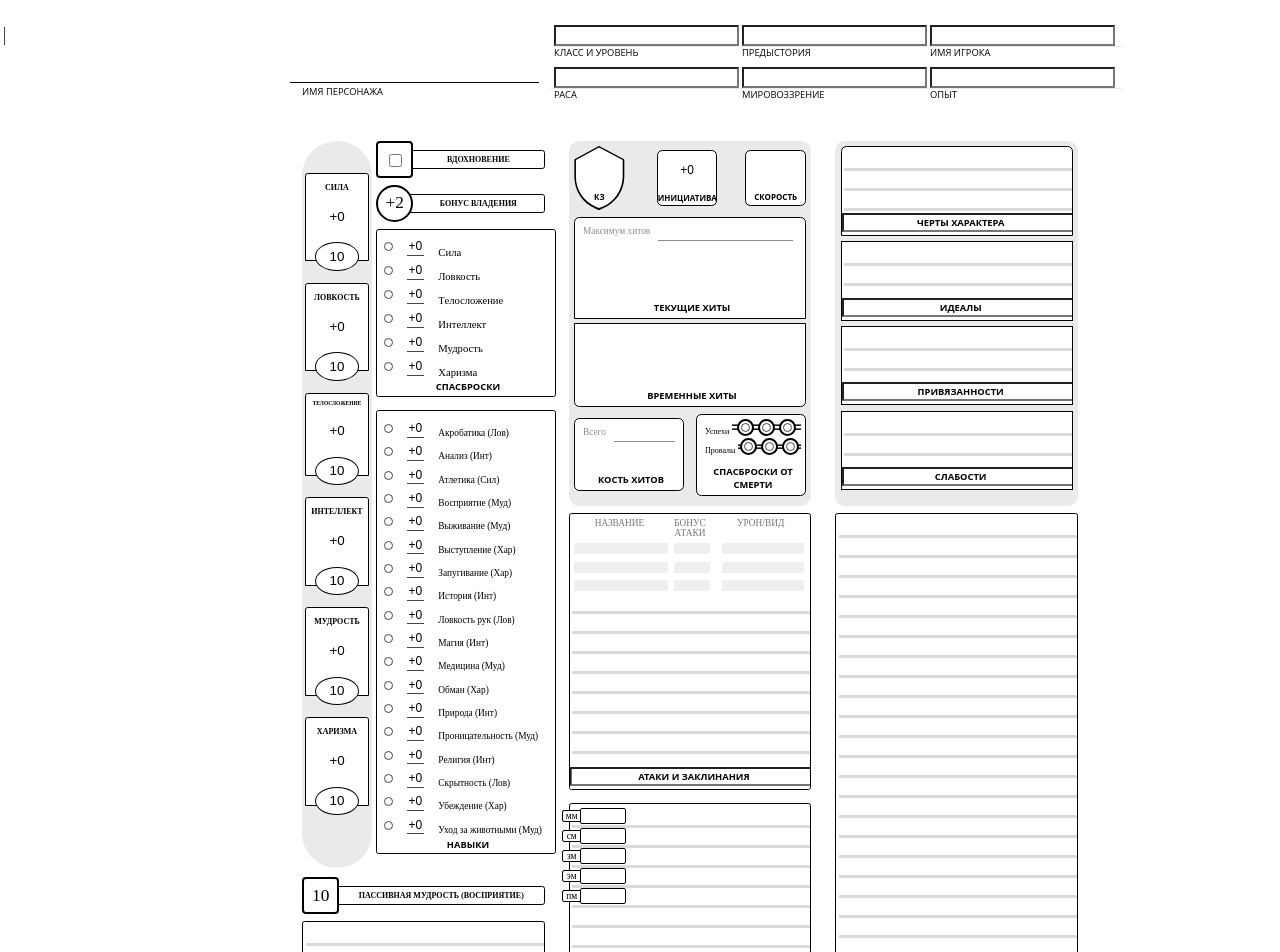
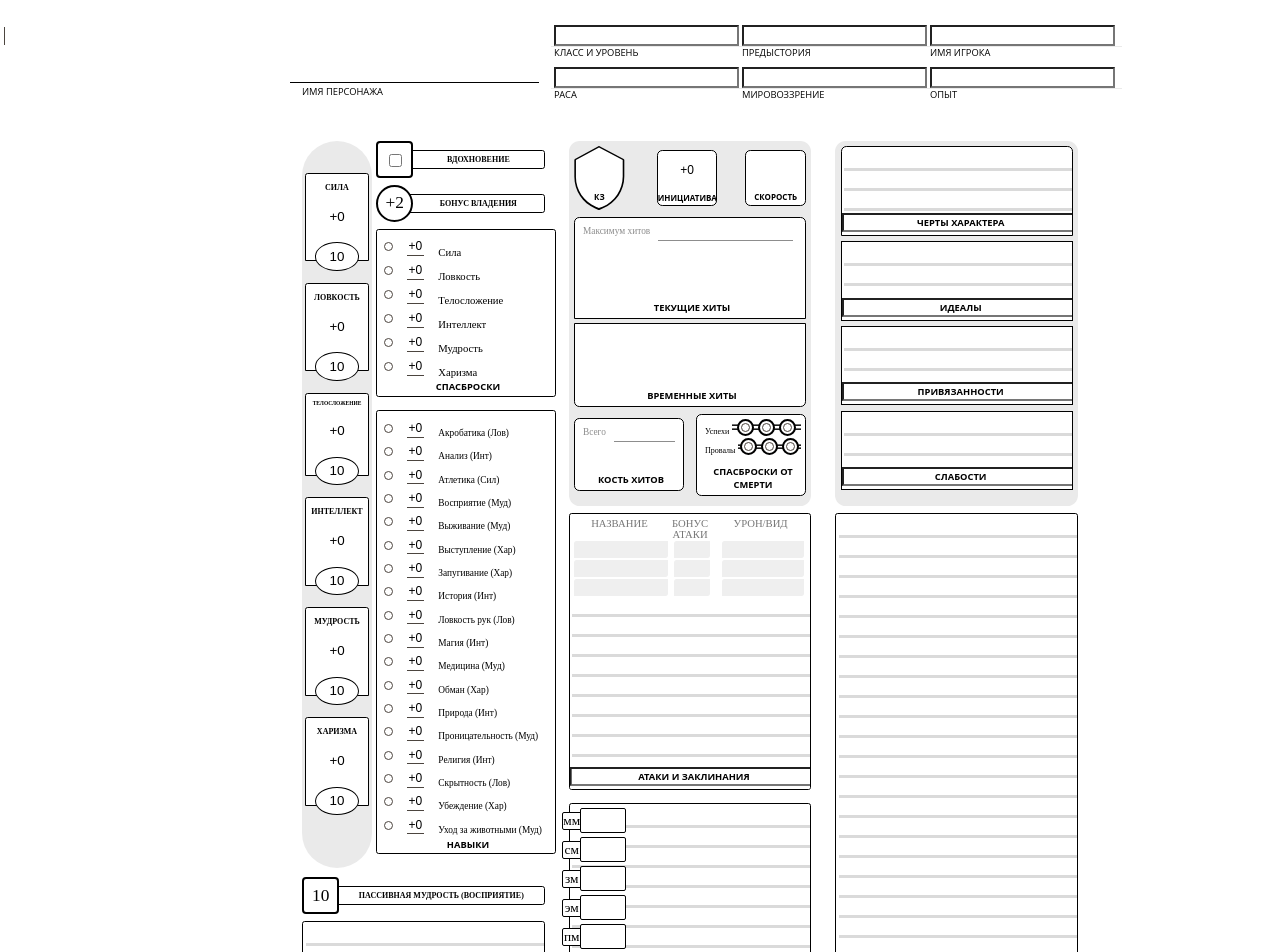
Before and after one commit to FirItae/DnD, a Vue app in the folder client/: page /#/ in a window 1280 px wide. Shown: the top 952 px of the page. Built offline with nearby package versions, Linux system fonts and the light colour scheme; no server answers.

Commit message:
3th column done

```diff
--- a/client/src/components/DnD.vue
+++ b/client/src/components/DnD.vue
@@ -1218,7 +1218,7 @@ button, input {
 }
 .weapons-block__cell {
     display: table-cell;
-    font-size: 7pt;
+    font-size: 8pt;
     height: 14pt;
     padding: 0 2px;
     text-align: center;
@@ -1232,7 +1232,7 @@ button, input {
     background: #efefef;
     border: 0;
     border-radius: 2pt 0 2pt 0;
-    font-size: 6pt;
+    font-size: 10pt;
     text-align: center;
     width: 100%;
 }
@@ -1257,7 +1257,7 @@ button, input {
     border-radius: 2px 0 0 2px;
     display: block;
     font-family: "PT Serif";
-    font-size: 7pt;
+    font-size: 10pt;
     margin-right: -1px;
     text-align: center;
     width: 13pt;
@@ -1265,7 +1265,7 @@ button, input {
 .coins-block__input {
     border: 1pt solid #000;
     border-radius: 2px;
-    font-size: 8pt;
+    font-size: 13pt;
     width: 30pt;
 }
 .coins-block-placeholder {
```
